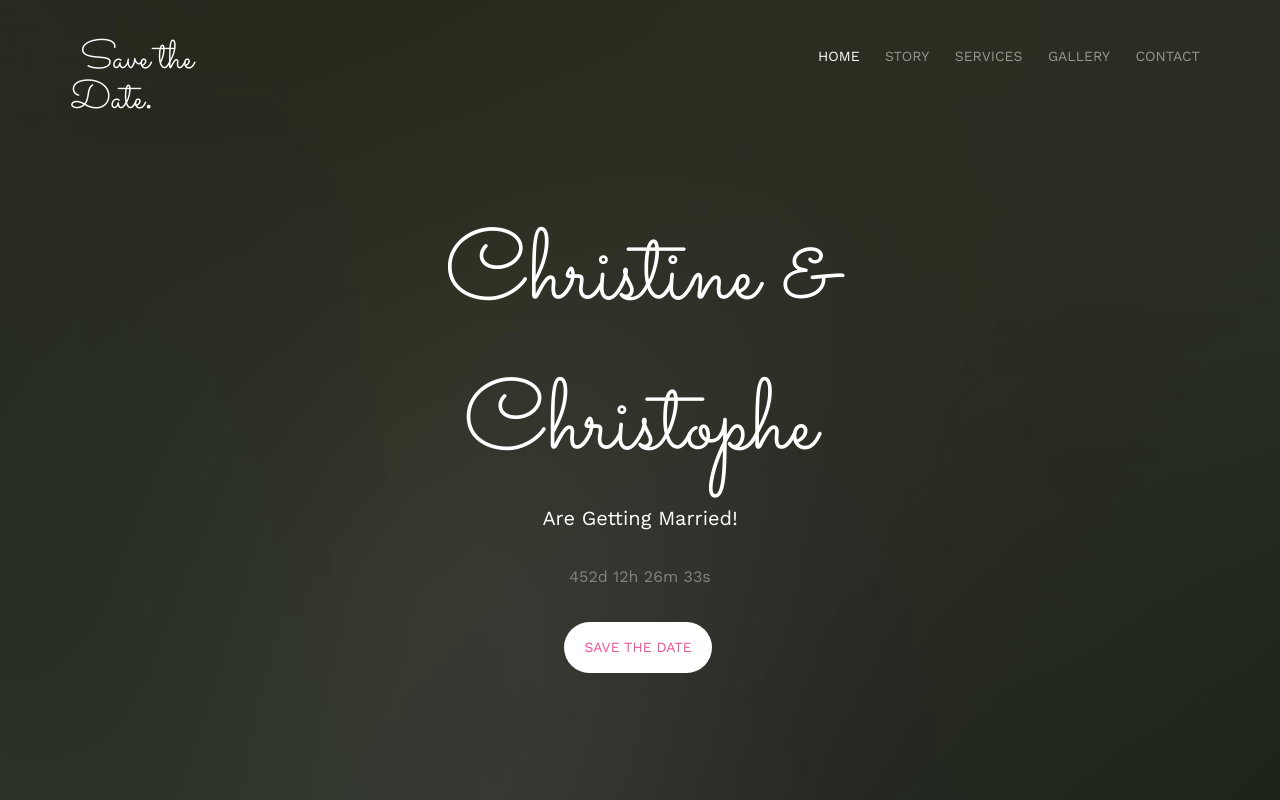
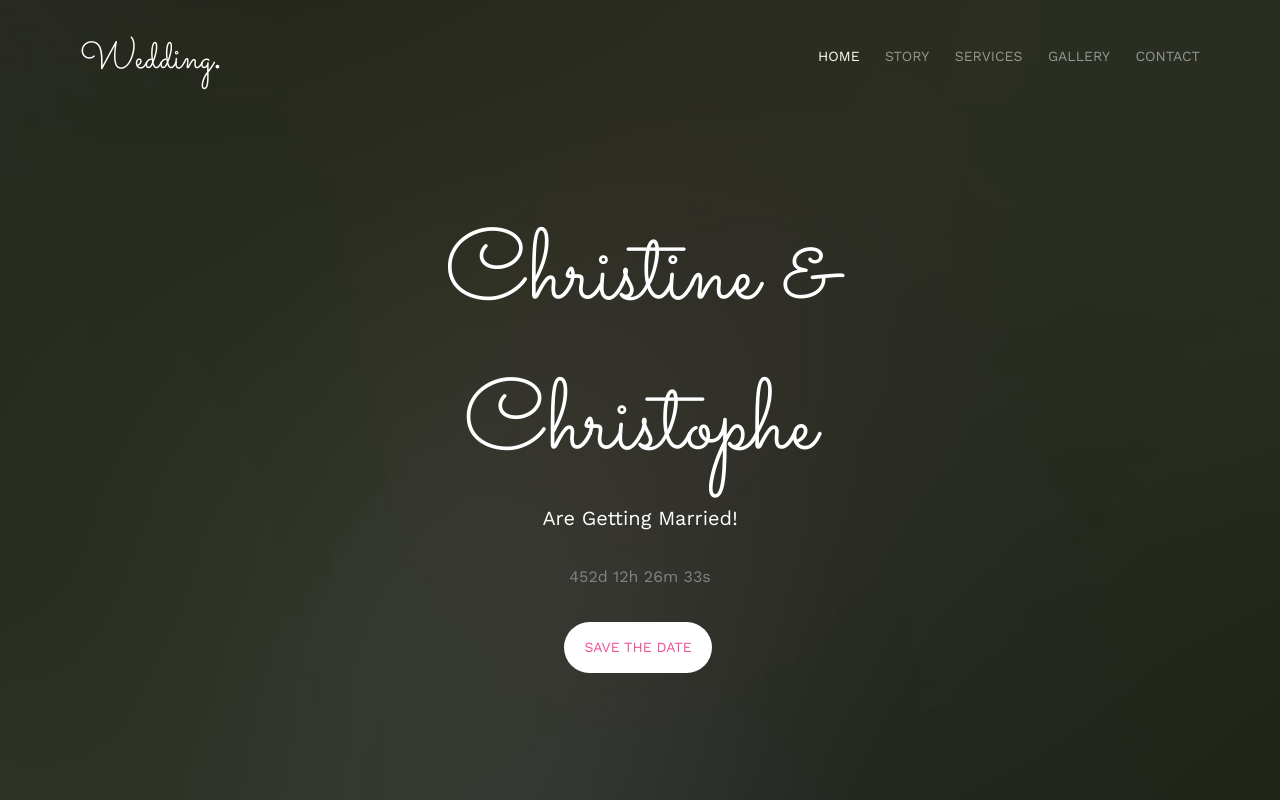
Before and after one commit to lemariagedeschris/lemariagedeschris.github.io, a plain HTML site: page index.html in a window 1280 px wide. Shown: the top 800 px of the page. Drawn offline with nearby package versions, Linux system fonts and the light colour scheme; files whose address does not match are found by name.

Commit message:
Update index.html

```diff
--- a/index.html
+++ b/index.html
@@ -74,7 +74,7 @@
 		<div class="container">
 			<div class="row">
 				<div class="col-xs-2">
-					<div id="fh5co-logo"><a href="index.html">Save the Date<strong>.</strong></a></div>
+					<div id="fh5co-logo"><a href="index.html">Wedding<strong>.</strong></a></div>
 				</div>
 				<div class="col-xs-10 text-right menu-1">
 					<ul>
```
